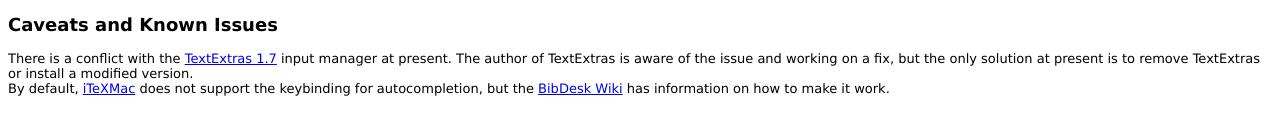
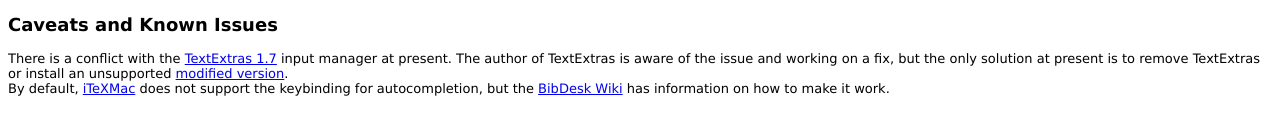
Before and after one commit to edkach/bibdesk, a plain HTML site: page BibDesk Help/autocompletion.htm in a window 1280 px wide. Shown: the part 640-774 px from the top of the page. Drawn offline with Linux system fonts and the light colour scheme.

Commit message:
Add a note about the modified TextExtras version available from our website.
git-svn-id: https://bibdesk.svn.sourceforge.net/svnroot/bibdesk/trunk/bibdesk@830 0fceea05-a30d-0410-8a8b-80ef821fb0a1

```diff
--- a/BibDesk Help/autocompletion.htm
+++ b/BibDesk Help/autocompletion.htm
@@ -33,7 +33,7 @@ Autocompletion ties into the regular dictionary autocompletion of words on Mac O
 </b></font></p>
 
 <p><font size="-1" face="Lucida Grande,Geneva,Arial">
-There is a conflict with the <a href="http://www.lorax.com/FreeStuff/TextExtras.html">TextExtras 1.7</a> input manager at present.  The author of TextExtras is aware of the issue and working on a fix, but the only solution at present is to remove TextExtras or install a modified version.<br>By default, <a href="http://itexmac.sourceforge.net/">iTeXMac</a> does not support the keybinding for autocompletion, but the <a href="http://bibdesk.sourceforge.net/wiki/index.php/EditorIntegration">BibDesk Wiki</a> has information on how to make it work.
+There is a conflict with the <a href="http://www.lorax.com/FreeStuff/TextExtras.html">TextExtras 1.7</a> input manager at present.  The author of TextExtras is aware of the issue and working on a fix, but the only solution at present is to remove TextExtras or install an unsupported <a href="http://bibdesk.sourceforge.net/TextExtras_1.7BDSK.dmg">modified version</a>.<br>By default, <a href="http://itexmac.sourceforge.net/">iTeXMac</a> does not support the keybinding for autocompletion, but the <a href="http://bibdesk.sourceforge.net/wiki/index.php/EditorIntegration">BibDesk Wiki</a> has information on how to make it work.
 </font></p>
 
 </body>
```
